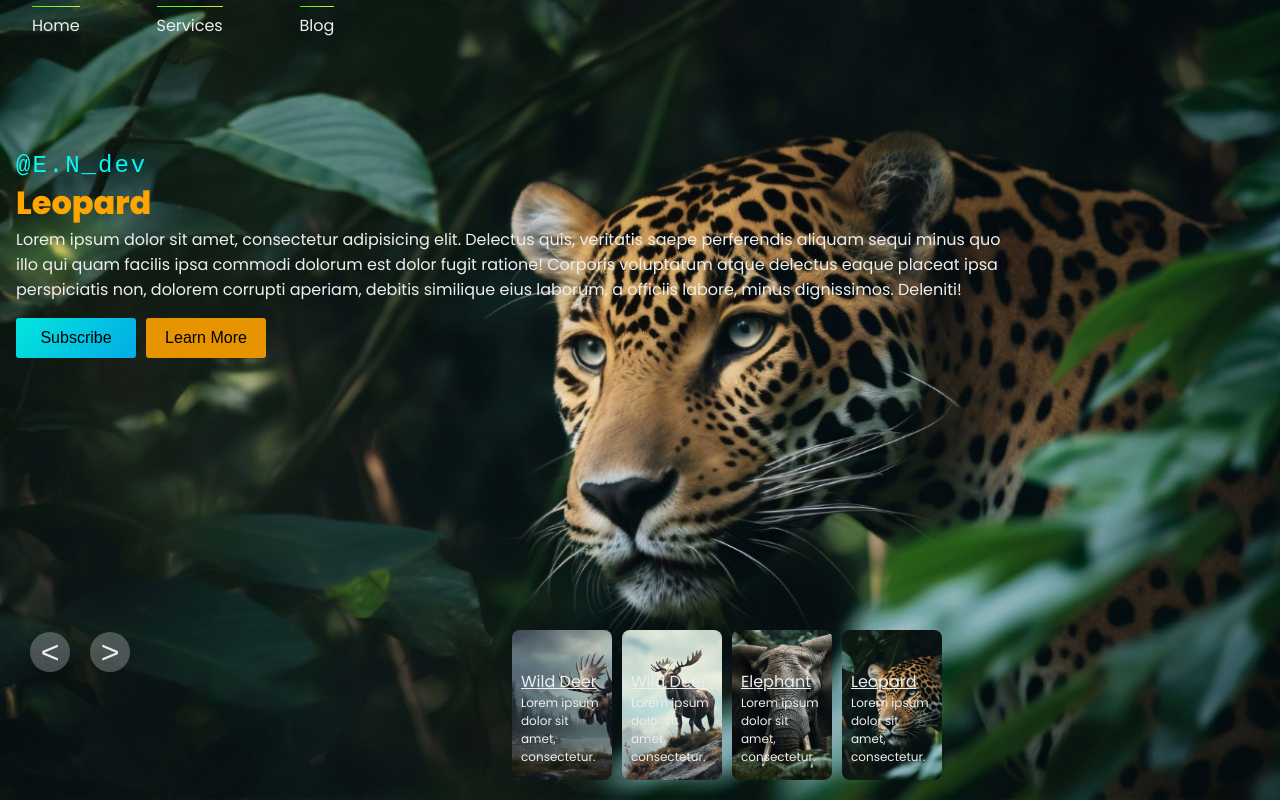
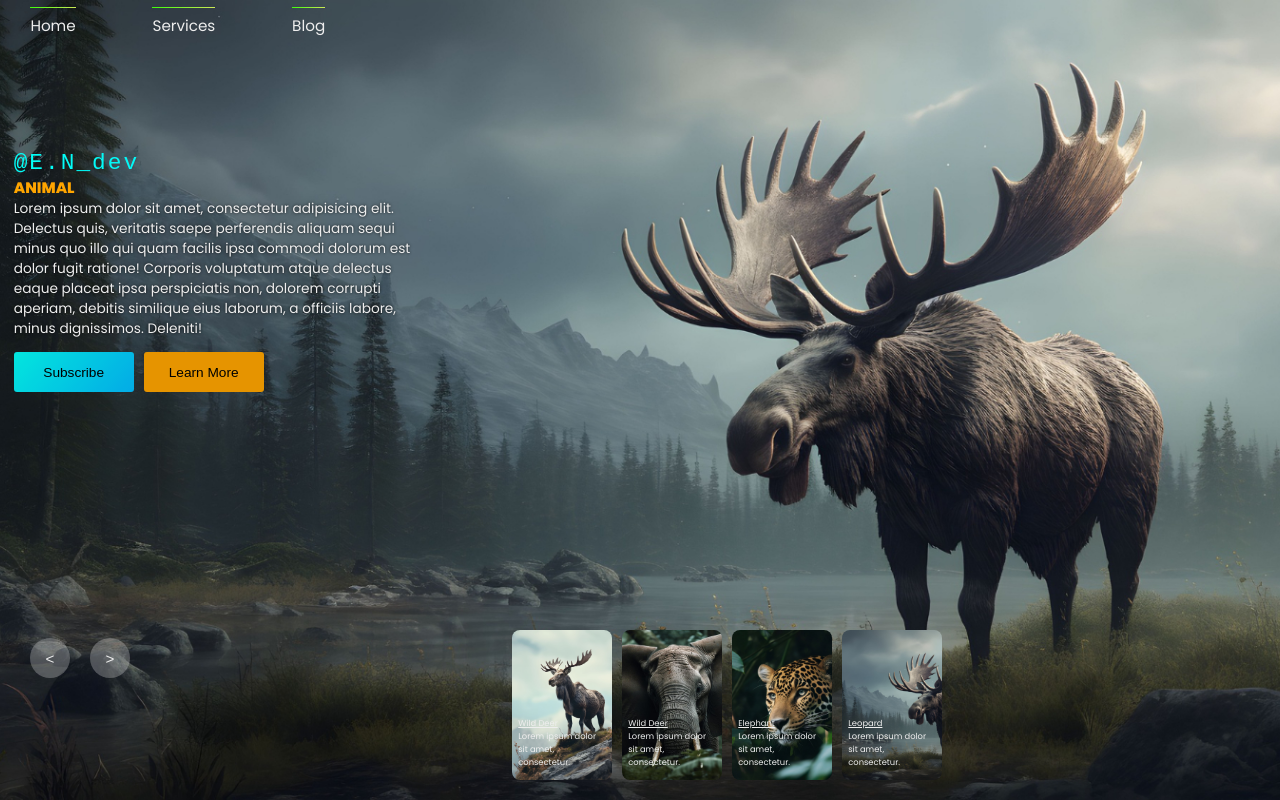
Before and after one commit to eva003n/carousel, a plain HTML site: page sliders/slider-00/index.html in a window 1280 px wide. Drawn offline with Linux system fonts and the light colour scheme.

Commit message:
first commit

```diff
--- a/sliders/slider-00/index.html
+++ b/sliders/slider-00/index.html
@@ -1,11 +1,11 @@
 <!DOCTYPE html>
 <html lang="en">
   <head>
-  <meta charset="UTF-8">
-  <meta http-equiv="X-UA-Compatible" content="IE=Edge">
-  <meta name="viewport" content="width=device-width, initial-scale=1">
+    <meta charset="UTF-8" />
+    <meta http-equiv="X-UA-Compatible" content="IE=Edge" />
+    <meta name="viewport" content="width=device-width, initial-scale=1" />
     <title>Document</title>
-  <link rel="stylesheet" href="style.css">
+    <link rel="stylesheet" href="style.css" />
   </head>
   <body>
     <header>
@@ -13,22 +13,25 @@
         <a href="#">Home</a>
         <a href="#">Services</a>
         <a href="#">Blog</a>
-
       </nav>
-
     </header>
     <main>
       <div class="carousel">
         <div class="list">
           <div class="item">
-        <img src="img1.jpg" alt="">
+            <img src="img1.jpg" alt="" />
             <div class="content">
-        <div class="author">
-         @E.N_dev
-        </div>
-        <div class="title">Wild Deer</div>
+              <div class="author">@E.N_dev</div>
+              <div class="title">ANIMAL</div>
               <div class="des">
-          <p>Lorem ipsum dolor sit amet, consectetur adipisicing elit. Delectus quis, veritatis saepe perferendis aliquam sequi minus quo illo qui quam facilis ipsa commodi dolorum est dolor fugit ratione! Corporis voluptatum atque delectus eaque placeat ipsa perspiciatis non, dolorem corrupti aperiam, debitis similique eius laborum, a officiis labore, minus dignissimos. Deleniti!</p>
+                <p>
+                  Lorem ipsum dolor sit amet, consectetur adipisicing elit.
+                  Delectus quis, veritatis saepe perferendis aliquam sequi minus
+                  quo illo qui quam facilis ipsa commodi dolorum est dolor fugit
+                  ratione! Corporis voluptatum atque delectus eaque placeat ipsa
+                  perspiciatis non, dolorem corrupti aperiam, debitis similique
+                  eius laborum, a officiis labore, minus dignissimos. Deleniti!
+                </p>
               </div>
               <div class="buttons">
                 <button>Subscribe</button>
@@ -37,14 +40,19 @@
             </div>
           </div>
           <div class="item">
-        <img src="img2.jpg" alt="">
+            <img src="img2.jpg" alt="" />
             <div class="content">
-        <div class="author">
-         @E.N_dev
-        </div>
-        <div class="title">Wild Deer</div>
+              <div class="author">@E.N_dev</div>
+              <div class="title">ANIMAL</div>
               <div class="des">
-          <p>Lorem ipsum dolor sit amet, consectetur adipisicing elit. Delectus quis, veritatis saepe perferendis aliquam sequi minus quo illo qui quam facilis ipsa commodi dolorum est dolor fugit ratione! Corporis voluptatum atque delectus eaque placeat ipsa perspiciatis non, dolorem corrupti aperiam, debitis similique eius laborum, a officiis labore, minus dignissimos. Deleniti!</p>
+                <p>
+                  Lorem ipsum dolor sit amet, consectetur adipisicing elit.
+                  Delectus quis, veritatis saepe perferendis aliquam sequi minus
+                  quo illo qui quam facilis ipsa commodi dolorum est dolor fugit
+                  ratione! Corporis voluptatum atque delectus eaque placeat ipsa
+                  perspiciatis non, dolorem corrupti aperiam, debitis similique
+                  eius laborum, a officiis labore, minus dignissimos. Deleniti!
+                </p>
               </div>
               <div class="buttons">
                 <button>Subscribe</button>
@@ -53,14 +61,19 @@
             </div>
           </div>
           <div class="item">
-        <img src="img3.jpg" alt="">
+            <img src="img3.jpg" alt="" />
             <div class="content">
-        <div class="author">
-         @E.N_dev
-        </div>
-        <div class="title">Elephant</div>
+              <div class="author">@E.N_dev</div>
+              <div class="title">ANIMAL</div>
               <div class="des">
-         <p>Lorem ipsum dolor sit amet, consectetur adipisicing elit. Delectus quis, veritatis saepe perferendis aliquam sequi minus quo illo qui quam facilis ipsa commodi dolorum est dolor fugit ratione! Corporis voluptatum atque delectus eaque placeat ipsa perspiciatis non, dolorem corrupti aperiam, debitis similique eius laborum, a officiis labore, minus dignissimos. Deleniti!</p>
+                <p>
+                  Lorem ipsum dolor sit amet, consectetur adipisicing elit.
+                  Delectus quis, veritatis saepe perferendis aliquam sequi minus
+                  quo illo qui quam facilis ipsa commodi dolorum est dolor fugit
+                  ratione! Corporis voluptatum atque delectus eaque placeat ipsa
+                  perspiciatis non, dolorem corrupti aperiam, debitis similique
+                  eius laborum, a officiis labore, minus dignissimos. Deleniti!
+                </p>
               </div>
               <div class="buttons">
                 <button>Subscribe</button>
@@ -69,14 +82,19 @@
             </div>
           </div>
           <div class="item">
-       <img src="img4.jpg" alt="">
+            <img src="img4.jpg" alt="" />
             <div class="content">
-       <div class="author">
-        @E.N_dev
-       </div>
-       <div class="title">Leopard</div>
+              <div class="author">@E.N_dev</div>
+              <div class="title">ANIMAL</div>
               <div class="des">
-       <p>Lorem ipsum dolor sit amet, consectetur adipisicing elit. Delectus quis, veritatis saepe perferendis aliquam sequi minus quo illo qui quam facilis ipsa commodi dolorum est dolor fugit ratione! Corporis voluptatum atque delectus eaque placeat ipsa perspiciatis non, dolorem corrupti aperiam, debitis similique eius laborum, a officiis labore, minus dignissimos. Deleniti!</p>
+                <p>
+                  Lorem ipsum dolor sit amet, consectetur adipisicing elit.
+                  Delectus quis, veritatis saepe perferendis aliquam sequi minus
+                  quo illo qui quam facilis ipsa commodi dolorum est dolor fugit
+                  ratione! Corporis voluptatum atque delectus eaque placeat ipsa
+                  perspiciatis non, dolorem corrupti aperiam, debitis similique
+                  eius laborum, a officiis labore, minus dignissimos. Deleniti!
+                </p>
               </div>
               <div class="buttons">
                 <button>Subscribe</button>
@@ -84,49 +102,43 @@
               </div>
             </div>
           </div>
+        </div>
         <!-- thumbnails -->
         <div class="thumbnails">
           <div class="thumbnail">
-      <img src="img1.jpg" alt="">
+            <img src="img2.jpg" alt="" />
             <div class="text">
               <div class="name">Wild Deer</div>
               <div class="caption">
-       <p>
-       Lorem ipsum dolor sit amet, consectetur.
-       </p>
+                <p>Lorem ipsum dolor sit amet, consectetur.</p>
+              </div>
+            </div>
+          </div>
+
+          <div class="thumbnail">
+            <img src="img3.jpg" alt="" />
+            <div class="text">
+              <div class="name">Wild Deer</div>
+              <div class="caption">
+                <p>Lorem ipsum dolor sit amet, consectetur.</p>
               </div>
             </div>
           </div>
           <div class="thumbnail">
-      <img src="img2.jpg" alt="">
+            <img src="img4.jpg" alt="" />
             <div class="text">
-      <div class="name">Wild Deer</div>
+              <div class="name">Elephant</div>
               <div class="caption">
-       <p>
-       Lorem ipsum dolor sit amet, consectetur.
-       </p>
+                <p>Lorem ipsum dolor sit amet, consectetur.</p>
               </div>
             </div>
           </div>
           <div class="thumbnail">
-      <img src="img3.jpg" alt="">
-     <div class="text">
-      <div class="name">Elephant</div>
-      <div class="caption">
-       <p>
-        Lorem ipsum dolor sit amet, consectetur.
-       </p>
-      </div>
-      </div>
-      </div>
-      <div class="thumbnail">
-      <img src="img4.jpg" alt="">
+            <img src="img1.jpg" alt="" />
             <div class="text">
               <div class="name">Leopard</div>
               <div class="caption">
-        <p>
-        Lorem ipsum dolor sit amet, consectetur.
-        </p>
+                <p>Lorem ipsum dolor sit amet, consectetur.</p>
               </div>
             </div>
           </div>
@@ -134,10 +146,8 @@
         <div class="arrows">
           <button class="prev"><</button>
           <button class="next">></button>
-
         </div>
-   </div>
-
+        <div class="run-time"></div>
       </div>
     </main>
     <footer></footer>
--- a/sliders/slider-00/main.js
+++ b/sliders/slider-00/main.js
@@ -1 +1,14 @@
-console.log('Hello World!');
+const nextBtn=document.querySelector(".next");
+const prevBtn=document.querySelector(".prev");
+ const listDom=document.querySelector(".carousel .list");
+ const thumbnailsDom=document.querySelector(".carousel .thumbnails");
+
+nextBtn.onclick=function nextImage(){
+    let itemSlider=document.querySelectorAll(".carousel .list .item");
+    let thumbnailItem=document.querySelectorAll(".carousel  .thumbnail");
+
+    listDom.appendChild(itemSlider[0]);
+    thumbnailsDom.appendChild(thumbnailItem[0]);
+
+}
+console.log("hello")
--- a/sliders/slider-00/style.css
+++ b/sliders/slider-00/style.css
@@ -1,199 +1,299 @@
-@import url('https://fonts.googleapis.com/css2?family=Permanent+Marker&family=Poppins:ital,wght@0,100;0,200;0,300;0,400;0,500;0,600;0,700;0,800;0,900;1,100;1,200;1,300;1,400;1,500;1,600;1,700;1,800;1,900&display=swap');
-:root{
-  --textColor:#eee;
-  --gradient-crl-1:linear-gradient(45deg,#3DFF09,#CFE858);
-  --gradient-crl-2:linear-gradient(130deg, #03FFF7, #03BEFF);
+@import url("https://fonts.googleapis.com/css2?family=Permanent+Marker&family=Poppins:ital,wght@0,100;0,200;0,300;0,400;0,500;0,600;0,700;0,800;0,900;1,100;1,200;1,300;1,400;1,500;1,600;1,700;1,800;1,900&display=swap");
+:root {
+  --textColor: #eee;
+  --gradient-crl-1: linear-gradient(45deg, #3dff09, #cfe858);
+  --gradient-crl-2: linear-gradient(130deg, #03fff7, #03beff);
 }
-*{
+* {
   box-sizing: border-box;
-  margin:0;
+  margin: 0;
   padding: 0;
 }
-html{
-  font-size:1rem;
+html {
+  font-size: 0.95rem;
 }
-body{
-  font-family:"Poppins",sans-serif;
-  background:black;
-  color:var(--textColor);
+body {
+  font-family: "Poppins", sans-serif;
+  background: black;
+  color: var(--textColor);
 }
-header nav{
-  display:flex;
-  height:50px;
-  align-items:center;
-  gap:6vw;
-  padding-left:2em;
+header nav {
+  display: flex;
+  height: 50px;
+  align-items: center;
+  gap: 6vw;
+  padding-left: 2em;
 }
-header nav a{
+header nav a {
   text-decoration: none;
-  color:var(--textColor);
-  position:relative;
-  z-index:10;
-  font-size:1rem;
+  color: var(--textColor);
+  position: relative;
+  z-index: 10;
+  /* font-size:1rem; */
+}
+header nav a::before {
+  content: "";
+  position: absolute;
+  width: 100%;
+  height: 1.5px;
+  left: 0;
+  background: var(--gradient-crl-1);
+  top: -7px;
+  transition: width 0.5s ease-in;
+}
+header nav a::after {
+  content: "";
+  position: absolute;
+  width: 0;
+  height: 3px;
+  left: 0;
+  background: var(--gradient-crl-2);
+  bottom: -7px;
+  transition: filter 0.5s ease-in, width 0.5s ease-in;
+}
+header nav a:hover::before {
+  width: 0;
+}
+header nav a:hover::after {
+  width: 100%;
+}
+/* carousel */
+.carousel {
+  width: 100vw;
+  height: 100svh;
+  position: relative;
+  overflow: hidden;
+  margin-top: -50px;
+}
+.carousel .list {
+  width: 100%;
+  height: 100%;
+}
+.carousel .list .item {
+  width: 100%;
+  height: 100%;
+  position: absolute;
+  inset: 0 0 0 0;
+}
+.carousel .list .item img {
+  width: 100%;
+  height: 100%;
+  object-fit: cover;
+  filter: brightness(100%);
+}
+.carousel .list .item .content {
+  position: absolute;
+  top: 17%;
+  padding: 1em;
+  width: 100vw;
+  /* max-width:40%;  */
+  font-size: 0.9rem;
+}
+
+.carousel .list .item .content .author {
+  font-size: 1.5rem;
+  letter-spacing: 2px;
+  font-weight: 300;
+  background: var(--gradient-crl-2);
+  background-clip: text;
+  color: transparent;
+  font-family: monospace;
+}
+.carousel .list .item .content .title {
+  font-size: 1rem;
+  font-weight: 800;
+  color: orange;
+}
+.carousel .list .item .content .des {
+  max-width: 400px;
 
 }
-header nav a::before{
-  content:"";
-  position: absolute;
-  width:100%;
-  height:1.5px;
-  left:0;
-  background:var(--gradient-crl-1);
-  top:-7px;
-  transition:width .5s ease-in;
+.carousel .list .item .des >p{
+  text-shadow: 0px 0px 3px rgba(0, 0, 0, 0.8);
 }
-header nav a::after{
-  content:"";
-  position: absolute;
-  width:0;
-  height:3px;
-  left:0;
-  background:var(--gradient-crl-2);
-  bottom:-7px;
-  transition:filter .5s ease-in,width .5s ease-in;
+.carousel .list .item .content .buttons {
+  display: grid;
+  grid-template-columns: repeat(2, 120px);
+  grid-template-rows: 40px;
+  gap: 10px;
+  padding-top: 1em;
 }
-header nav a:hover::before{
-  width:0;
+.carousel .list .item .content .buttons button {
+  border-radius: 3px;
+  border: none;
+  font-size: 1em;
+  color: #000;
+  filter: brightness(90%);
 }
-header nav a:hover::after{
-  width:100%;
+.carousel .list .item .content .buttons button:nth-child(1) {
+  background: var(--gradient-crl-2);
 }
-/* carousel */
-.carousel .list{
-  width:100vw;
-  max-width:100%;
-  height:100vh;
-   height:100svh;
-  position:relative;
-  overflow:hidden;
-  margin-top:-50px;
+.carousel .list .item .content .buttons button:nth-child(2) {
+  background: orange;
 }
-.carousel .list .item{
-  width:100%;
-  height:100%;
-  position: absolute ;
-  inset:0 0 0 0;
+.carousel .list .item .content .author,
+.carousel .list .item .content .title,
+.carousel .list .item .content .des,
+.carousel .list .item .content .buttons {
+  transform: translateY(10rem);
+  -webkit-filter: blur(20px);
+  opacity: 0;
+  animation: show-content 0.5s linear 1s forwards;
 }
-.carousel .list .item img{
-  width:100%;
-  height:100%;
-  object-fit:cover;
-  filter:brightness(100%);
+@keyframes show-content {
+  to {
+    transform: translateY(0);
+    filter: blur(0);
+    opacity: 1;
+  }
 }
-.carousel .list .item .content{
-  position:absolute;
-  top:17%;
-  text-shadow:0 0 10px 10px black;
-  padding:1em;
-  width:100vw;
-  max-width:80%;
-  font-size:1rem;
-
+.carousel .list .item .content .author {
+  animation-delay: 1.2s;
+}
+.carousel .list .item .content .title {
+  animation-delay: 1.4s;
+}
+.carousel .list .item .content .des {
+  animation-delay: 1.6s;
+}
+.carousel .list .item .content .buttons {
+  animation-delay: 1.8s;
 }
 
-.carousel .list .item .content .author{
-  font-size:1.5rem;
-  letter-spacing:2px;
-  font-weight:300;
-  background:var(--gradient-crl-2);
-  background-clip:text;
-  color:transparent;
-  font-family:monospace;
-
-}
-.carousel .list .item .content .title{
-  font-size:2rem;
-  font-weight:800;
-  color:orange;
-}
-.carousel .list .item .content .buttons{
-  display:grid;
-  grid-template-columns:repeat(2,120px);
-  grid-template-rows:40px;
-  gap:10px;
-  padding-top:1em;
-
-}
-.carousel .list .item .content .buttons button{
-  border-radius:3px;
-  border:none;
-  font-size:1em;
-  color: #000;
-  filter:brightness(90%);
-}
-.carousel .list .item .content .buttons button:nth-child(1){
-  background:var(--gradient-crl-2);
-}
-.carousel .list .item .content .buttons button:nth-child(2){
-  background:orange;
-}
-.carousel .thumbnails{
+.carousel .thumbnails {
   position: absolute;
-  bottom:20px;
+  bottom: 20px;
   display: flex;
   max-width: max-content;
-  gap:10px;
+  gap: 10px;
 }
-.carousel .thumbnails .thumbnail{
-  width:100px;
-  height:150px;
-  border-radius:8px;
-  position:relative;
-  left:40vw;
-  z-index:1;
-
+.carousel .thumbnails .thumbnail {
+  width: 100px;
+  height: 150px;
+  border-radius: 8px;
+  position: relative;
+  left: 40vw;
+  z-index: 1;
 }
-.carousel .thumbnails .thumbnail img{
-  width:100%;
-  height:100%;
-  object-fit:cover;
-    border-radius:8px;
+.carousel .thumbnails .thumbnail img {
+  width: 100%;
+  height: 100%;
+  object-fit: cover;
+  border-radius: 8px;
 }
-.carousel .thumbnails .thumbnail .text{
+.carousel .thumbnails .thumbnail .text {
   position: absolute;
-  bottom:5px;
-  padding:.75em;
-  font-size:.75em;
+  bottom: 5px;
+  padding: 0.75em;
+  font-size: 0.55rem;
 }
-.carousel .thumbnails .thumbnail .text .name{
-  font-size:1rem;
-  text-decoration:underline;
+.carousel .thumbnails .thumbnail .text .name {
+  /* font-size:1rem; */
+  text-decoration: underline;
 }
 /* arrows*/
-.carousel .list .arrows{
+.carousel .arrows {
   position: absolute;
-  bottom:8em;
-  left:30px;
-  width:300px;
-  display:flex;
-  gap:20px;
-  z-index:100;
-
+  bottom: 8em;
+  left: 30px;
+  width: 300px;
+  display: flex;
+  gap: 20px;
+  z-index: 100;
 }
-.carousel .list .arrows button{
-  width:40px;
-  height:40px;
-  border-radius:50%;
-  font-size:2em;
-  background:#eee4;
-  /* backdrop-filter:blur(20px); */
-  color:var(--textColor);
-  text-align:center;
-  padding:0 .25em ;
-  font-weight:monospace;
-  font-weight:300;
-  border:none;
-  transition:background .5s ease-in,color .5s ease-in;
-
+.carousel .arrows button {
+  width: 40px;
+  height: 40px;
+  border-radius: 50%;
+  font-size: 1rem;
+  background: #eee4;
+  color: var(--textColor);
+  text-align: center;
+  padding: 0 0.25em;
+  font-weight: monospace;
+  font-weight: 500;
+  border: none;
+  transition: background 0.5s ease-in, color 0.5s ease-in;
 }
-.carousel .list .arrows button:hover{
-  background:var(--textColor);
+.carousel .arrows button:hover {
+  background: var(--textColor);
   color: #000;
 }
-@media (max-width:600px) {
-
+.carousel .list .item:nth-child(1) {
+  z-index: 1;
 }
-
-/*.carousel .list .item:nth-child(3){
-  z-index:1;
-}*/
+.carousel.next .list .item:nth-child(1) img {
+  width: 100px;
+  height: 150px;
+  overflow: hidden;
+  position: absolute;
+  bottom: 20px;
+  left: 40vw;
+  animation: show-image 0.5s linear forwards;
+}
+@keyframes show-image {
+  to {
+    width: 100%;
+    height: 100%;
+    left: 0;
+    bottom: 0;
+  }
+}
+.carousel.next .thumbnails {
+  transform: translateX(150px);
+  z-index: 100;
+  animation: slide 0.5s linear forwards;
+}
+@keyframes slide {
+  to {
+    transform: translateX(0);
+  }
+}
+.carousel.next .thumbnails .thumbnail:nth-last-child(1) {
+  width: 0;
+  overflow: hidden;
+  animation: show-thumbnail 0.5s linear forwards;
+}
+@keyframes show-thumbnail {
+  to {
+    width: 100px;
+  }
+}
+.carousel.prev .list .item:nth-child(2) {
+  z-index: 1;
+}
+.carousel.prev .list .item:nth-child(2) img {
+  position: absolute;
+  left: 0;
+  bottom: 0;
+  animation: hide-image 1s linear forwards;
+}
+@keyframes hide-image {
+  to {
+    width: 100px;
+    height: 150px;
+    bottom: 20px;
+    left: 40vw;
+    position: absolute;
+  }
+}
+.carousel.prev .thumbnails .thumbnail:nth-child(1) {
+  width: 0;
+  animation: show-thumbnail 0.5s linear 0.5s forwards;
+}
+.carousel.prev .run-time,
+.carousel.next .run-time {
+  width: 100%;
+  height: 2px;
+  position: absolute;
+  top: o;
+  background-color: red;
+  left: 0;
+  z-index: 100;
+  animation: timer 1s linear forwards;
+}
+@keyframes timer {
+  to {
+    width: 0;
+  }
+}
```
Lines whose indentation alone changed are shown as unchanged.
